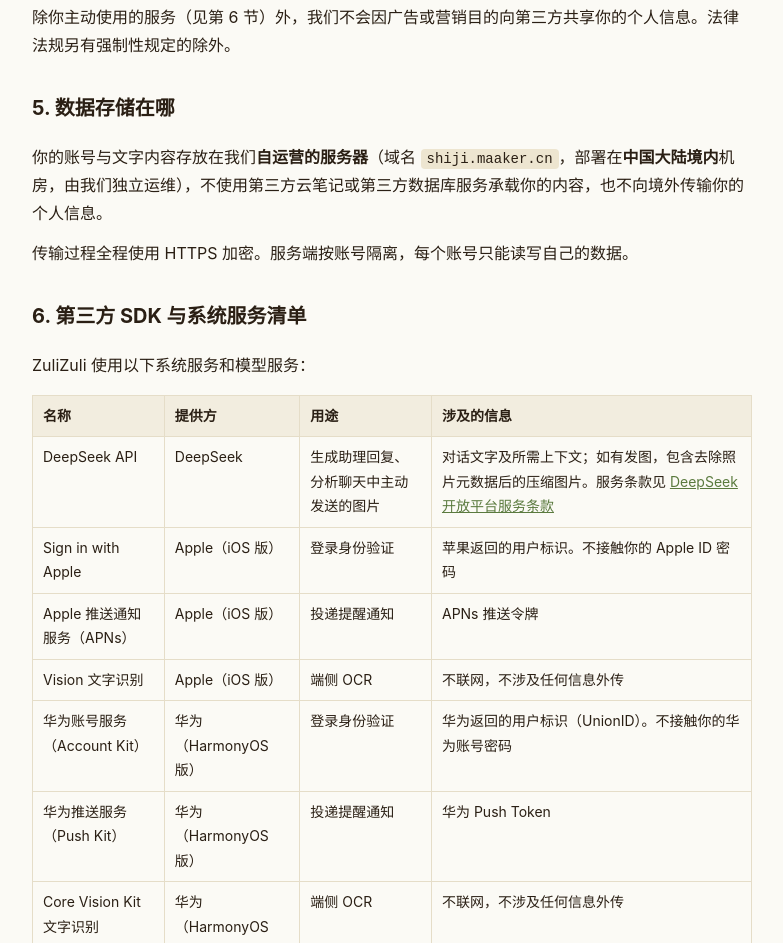
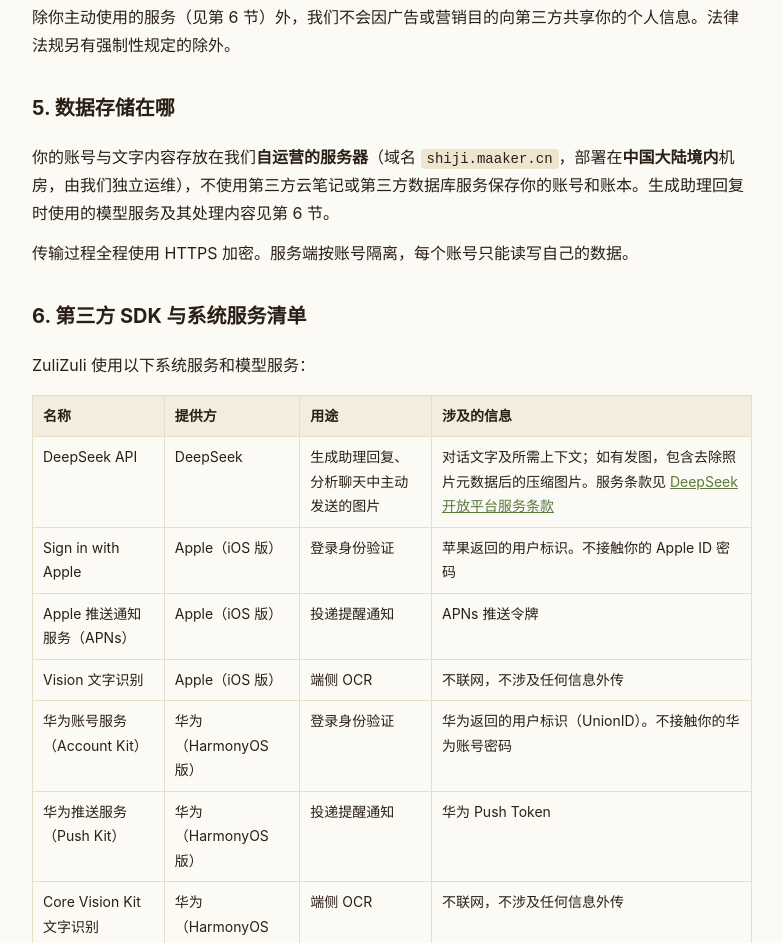
Before and after one commit to maaker-ai/privacy-pages, a plain HTML site: page zulizuli/index.html in a window 1280 px wide. Shown: the part 2352-3295 px from the top of the page, without its empty margins (248-1031 px from the left). Drawn offline with Linux system fonts and the light colour scheme.

Commit message:
区分自营存储与模型服务处理

```diff
--- a/zulizuli/index.html
+++ b/zulizuli/index.html
@@ -77,7 +77,7 @@ th { background: #F2EDDF; font-weight: 600; }
 <p>除你主动使用的服务（见第 6 节）外，我们不会因广告或营销目的向第三方共享你的个人信息。法律法规另有强制性规定的除外。</p>
 
 <h2>5. 数据存储在哪</h2>
-<p>你的账号与文字内容存放在我们<strong>自运营的服务器</strong>（域名 <code>shiji.maaker.cn</code>，部署在<strong>中国大陆境内</strong>机房，由我们独立运维），不使用第三方云笔记或第三方数据库服务承载你的内容，也不向境外传输你的个人信息。</p>
+<p>你的账号与文字内容存放在我们<strong>自运营的服务器</strong>（域名 <code>shiji.maaker.cn</code>，部署在<strong>中国大陆境内</strong>机房，由我们独立运维），不使用第三方云笔记或第三方数据库服务保存你的账号和账本。生成助理回复时使用的模型服务及其处理内容见第 6 节。</p>
 <p>传输过程全程使用 HTTPS 加密。服务端按账号隔离，每个账号只能读写自己的数据。</p>
 
 <h2>6. 第三方 SDK 与系统服务清单</h2>
```
